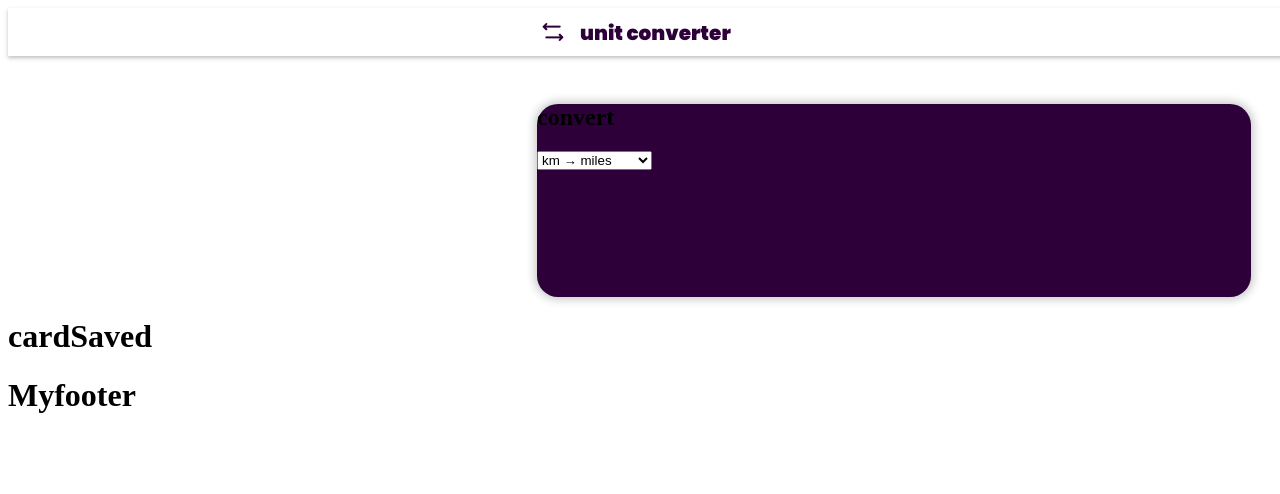
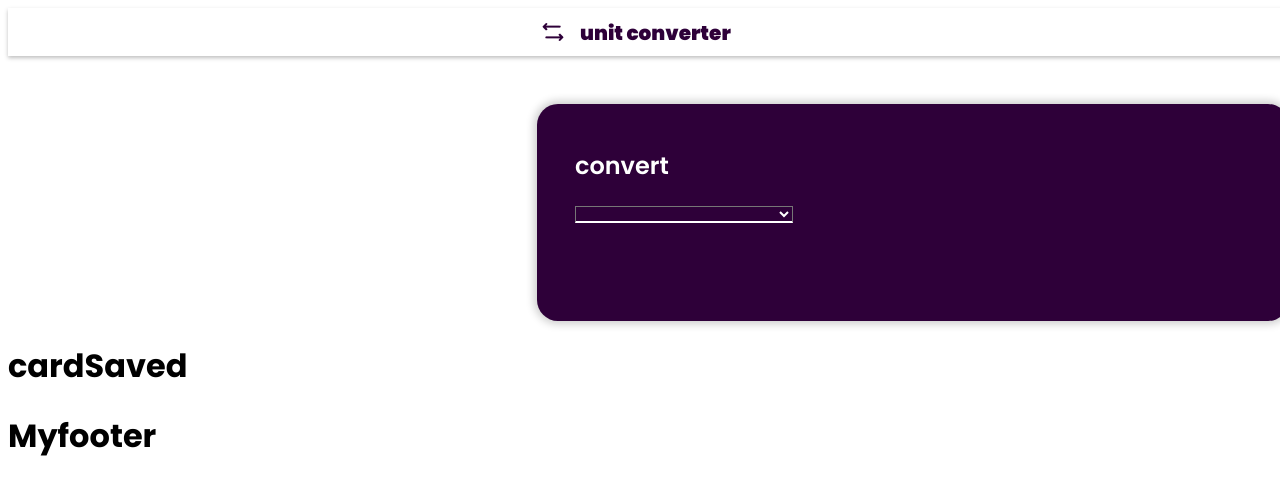
Before and after one commit to omarPerez1987/oxigen_frontend_test, a React (Vite) app: page / in a window 1280 px wide. Shown: the top 494 px of the page. Built offline with nearby package versions, Linux system fonts and the light colour scheme.

Commit message:
añadir estilos

```diff
--- a/src/App.css
+++ b/src/App.css
@@ -2,4 +2,5 @@
   max-width: 1728px;
   max-height: 1117px;
   background: #FFF;
+  font-family: Poppins;
 }
--- a/src/components/cardConvert/CardConvert.jsx
+++ b/src/components/cardConvert/CardConvert.jsx
@@ -4,14 +4,14 @@ const CardConvert = () => {
   return (
     <section className="container-convert">
       <h2>convert</h2>
-      <div>
-        <select name="select-convert" className="select-convert">
+      <div className="container-select">
+        <select name="select-convert">
           <option value="km-mi">km → miles</option>
           <option value="mi-km">miles → km</option>
-          <option value="ft-m">feet → metros</option>
-          <option value="m-ft">metros → feet</option>
-          <option value="cm-in">cm → pulgadas</option>
-          <option value="in-cm">pulgadas → cm</option>
+          <option value="ft-m">feet → meter</option>
+          <option value="m-ft">meter → feet</option>
+          <option value="cm-in">cm → inch</option>
+          <option value="in-cm">inch → cm</option>
         </select>
       </div>
     </section>
--- a/src/components/cardConvert/cardconvert.css
+++ b/src/components/cardConvert/cardconvert.css
@@ -2,6 +2,8 @@
 
 .container-convert {
   margin: 48px 0px 0px 529px;
+  padding-left: 38px;
+  padding-top: 24px;
   width: 714px;
   height: 193px;
   flex-shrink: 0;
@@ -9,3 +11,46 @@
   background: #2e0039;
   box-shadow: 0px 0px 8px 3px rgba(0, 0, 0, 0.2);
 }
+
+.container-convert h2 {
+  width: 104px;
+  height: 35px;
+  flex-shrink: 0;
+  color: #fff;
+  font-family: Poppins;
+  font-size: 24px;
+  font-style: normal;
+  font-weight: 600;
+  line-height: normal;
+}
+
+.container-select {
+  margin-top: 23px;
+  width: 218px;
+  height: auto;
+}
+
+.container-select select {
+  background-color: transparent;
+  padding: 7px;
+  /* border: none; */
+  /* appearance: none; */
+  width: 218px;
+  height: 17px;
+  flex-shrink: 0;
+  color: #fff;
+  font-family: Poppins;
+  font-size: 14px;
+  font-style: normal;
+  font-weight: 400;
+  line-height: normal;
+  border-bottom: 2px solid #fff;
+}
+
+.container-select select:focus {
+  border: none;
+}
+
+.container-select select option {
+  color: black;
+}
```
